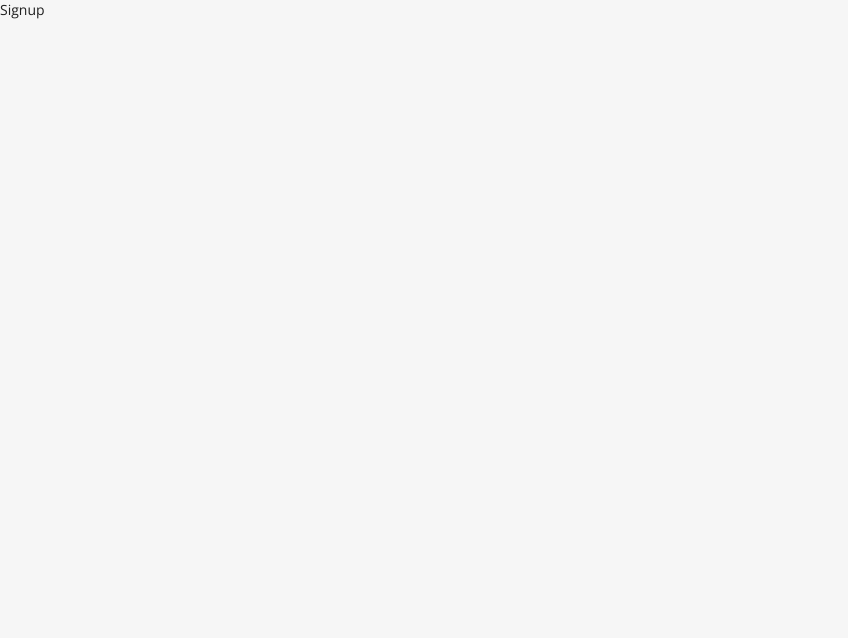
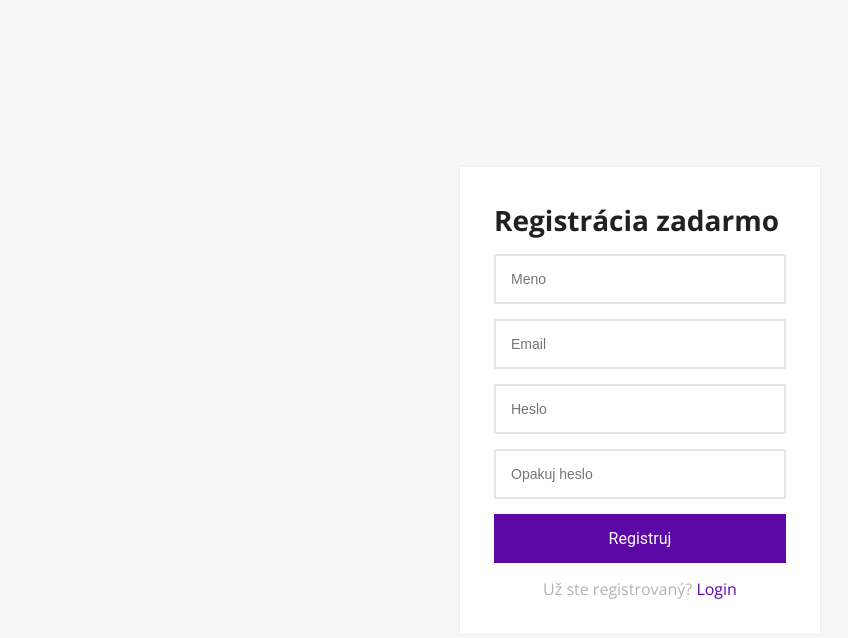
Before and after one commit to FrantisekTeplicky/laravelreact, a React (Vite) app in the folder react/: page /signup in a window 1280 px wide. Shown: the top 638 px of the page, without its empty margins (0-848 px from the left). Built offline with nearby package versions, Linux system fonts and the light colour scheme.

Commit message:
Formular signup a navrat na login

```diff
--- a/react/src/components/GuestLayout.jsx
+++ b/react/src/components/GuestLayout.jsx
@@ -15,9 +15,9 @@ export default function GuestLayout() {
 
     return (
         <div>
-            <div>
-               <Outlet />
-            </div>
+
+            <Outlet />
+
         </div>
     )
 }
--- a/react/src/index.scss
+++ b/react/src/index.scss
@@ -9,6 +9,10 @@ html, body, #root, #defaultLayout, #guestLayout {
 
 h1, h2, h3, h4, h5, h6, p {
     margin: 0;
+}
+
+h1 {
+    padding-bottom: 15px;
 }
 
 body {
@@ -234,7 +238,7 @@ table > tbody > tr > td {
 @keyframes fadeInDown {
     0% {
         opacity: 0;
-        transform: translateY(-20px);
+        transform: translateY(-40px);
     }
     100% {
         opacity: 1;
--- a/react/src/views/Login.jsx
+++ b/react/src/views/Login.jsx
@@ -8,7 +8,7 @@ export default function Login() {
 
   return (
     // Formular na prihlásenie
-    <div className="login-signup-form animated faadeInDown">
+    <div className="login-signup-form animated fadeInDown">
       <div className="form">
         <form onSubmit={onSubmit}>
             <h1>Prihlásenie</h1>
--- a/react/src/views/Signup.jsx
+++ b/react/src/views/Signup.jsx
@@ -1,8 +1,28 @@
+import { Link } from "react-router-dom";
+
 export default function Signup() {
+  const onSubmit = (ev) => {
+    ev.preventDefault()
+}
+
   return (
-    <div>
+    // Formular na novú registráciu
+    <div className="login-signup-form animated fadeInDown">
+      <div className="form">
+        <form onSubmit={onSubmit}>
+            <h1 className="t">Registrácia zadarmo</h1>
+            <input type="name" placeholder="Meno" />
+            <input type="email" placeholder="Email" />
+            <input type="password" placeholder="Heslo" />
+            <input type="passwordup" placeholder="Opakuj heslo" />
+            <button className="btn btn-block">Registruj</button>
+            <p className="message">
+              Už ste registrovaný? <Link to="/login">Login</Link>
+            </p>
 
-      Signup
+        </form>
+
+      </div>
 
     </div>
   )
```
